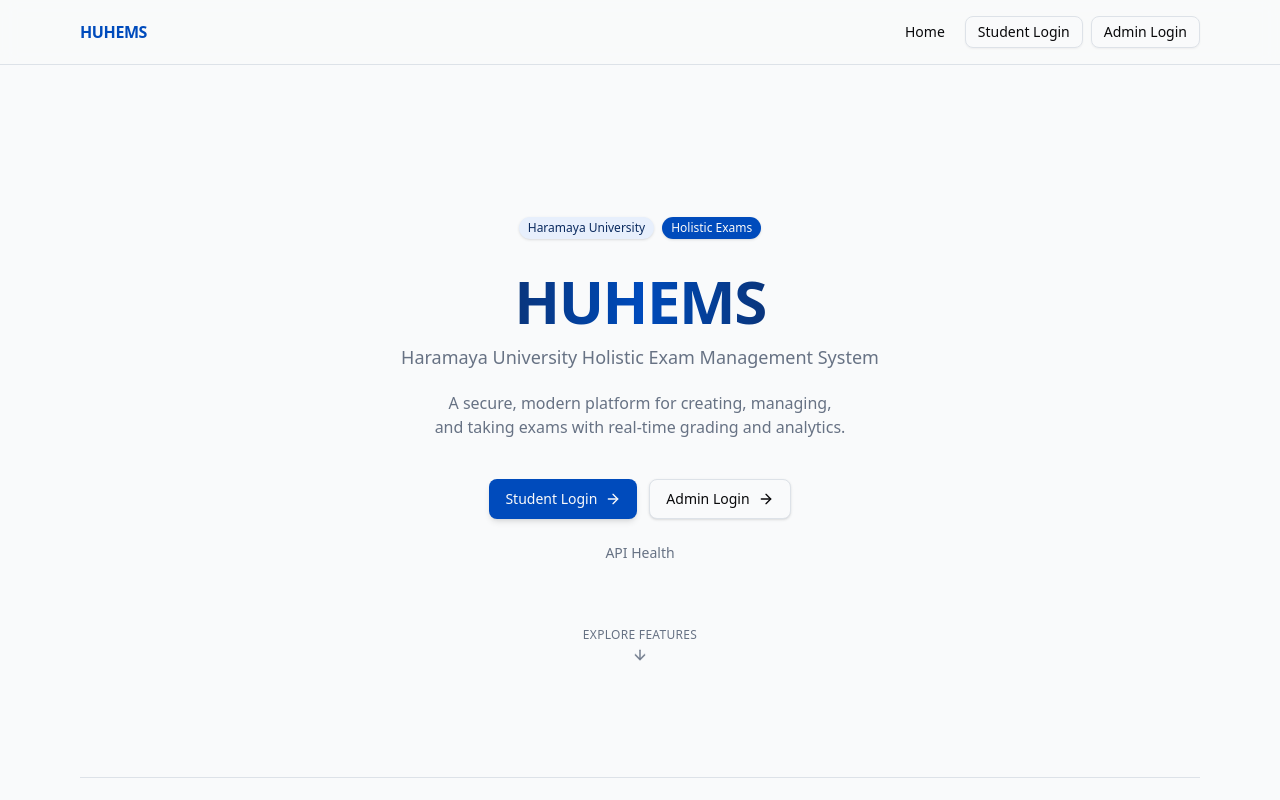
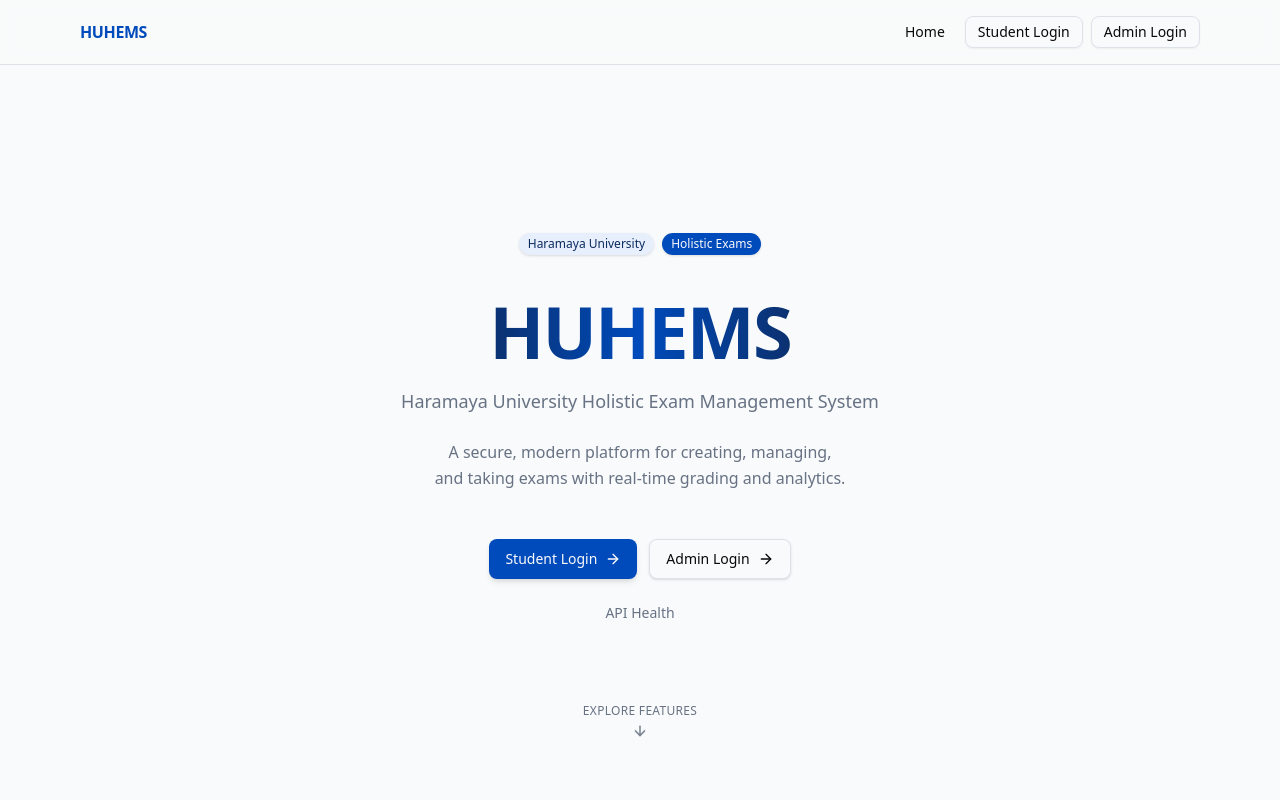
Before and after one commit to KeneanDita/HUHEMS, a Next.js app in the folder frontend/: page / in a window 1280 px wide. Shown: the top 800 px of the page. Built offline with nearby package versions, Linux system fonts and the light colour scheme; no server answers.

Commit message:
style: improve home page hero spacing and typography
Increase vertical padding, bump title size, add leading-relaxed to
description, and push scroll-to-features hint lower for a more open hero.

Made-with: Cursor

```diff
--- a/frontend/app/page.tsx
+++ b/frontend/app/page.tsx
@@ -27,25 +27,25 @@ export default async function Home() {
       </div>
 
       {/* ── Hero ── */}
-      <section className="mx-auto max-w-3xl py-20 sm:py-28 text-center animate-in fade-in slide-in-from-top-4 duration-700">
+      <section className="mx-auto max-w-3xl py-20 sm:py-32 text-center animate-in fade-in slide-in-from-top-4 duration-700">
         <div className="flex items-center justify-center gap-2">
           <Badge variant="secondary" className="shadow-sm">Haramaya University</Badge>
           <Badge className="shadow-sm">Holistic Exams</Badge>
         </div>
 
-        <h1 className="mt-8 bg-linear-to-r from-foreground via-primary to-foreground bg-clip-text text-5xl font-bold tracking-tight text-transparent sm:text-6xl">
+        <h1 className="mt-10 bg-linear-to-r from-foreground via-primary to-foreground bg-clip-text text-5xl font-bold tracking-tight text-transparent sm:text-6xl lg:text-7xl">
           HUHEMS
         </h1>
-        <p className="mt-3 text-base font-medium text-muted-foreground sm:text-lg">
+        <p className="mt-5 text-base font-medium text-muted-foreground sm:text-lg">
           Haramaya University Holistic Exam Management System
         </p>
 
-        <p className="mx-auto mt-5 max-w-lg text-balance text-sm text-muted-foreground sm:text-base">
+        <p className="mx-auto mt-6 max-w-lg text-balance text-sm leading-relaxed text-muted-foreground sm:text-base">
           A secure, modern platform for creating, managing, and taking exams with
           real-time grading and analytics.
         </p>
 
-        <div className="mt-10 flex flex-col items-center justify-center gap-3 sm:flex-row">
+        <div className="mt-12 flex flex-col items-center justify-center gap-3 sm:flex-row">
           {!isLoggedIn ? (
             <>
               <Button asChild size="lg" className="shadow-md hover:shadow-lg transition-shadow">
@@ -98,7 +98,7 @@ export default async function Home() {
         {/* Scroll-to-features hint */}
         <a
           href="#features"
-          className="mt-16 inline-flex flex-col items-center gap-1.5 text-xs text-muted-foreground hover:text-foreground transition-colors"
+          className="mt-20 inline-flex flex-col items-center gap-1.5 text-xs text-muted-foreground hover:text-foreground transition-colors"
           aria-label="Scroll to features"
         >
           <span className="tracking-wide uppercase">Explore features</span>
```
